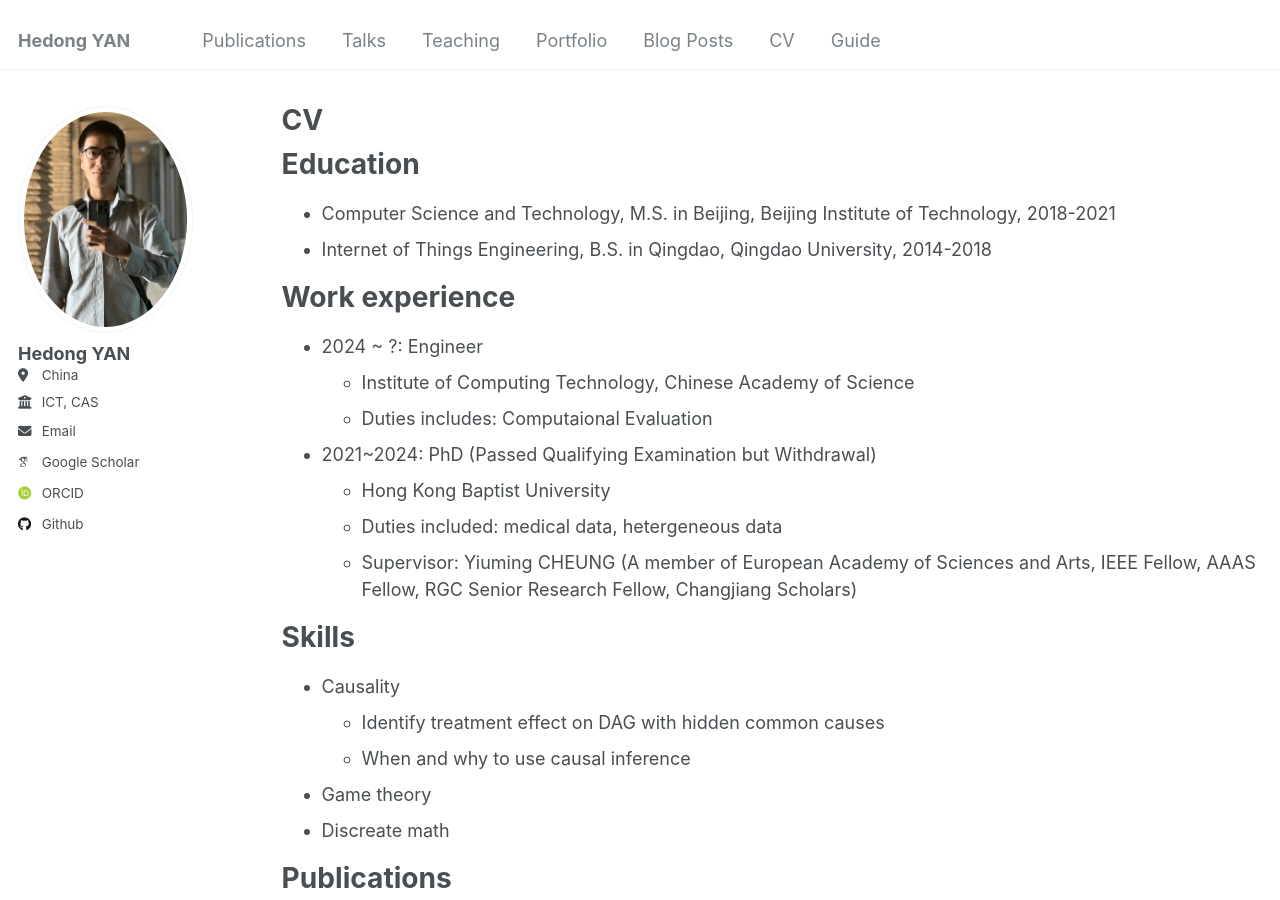
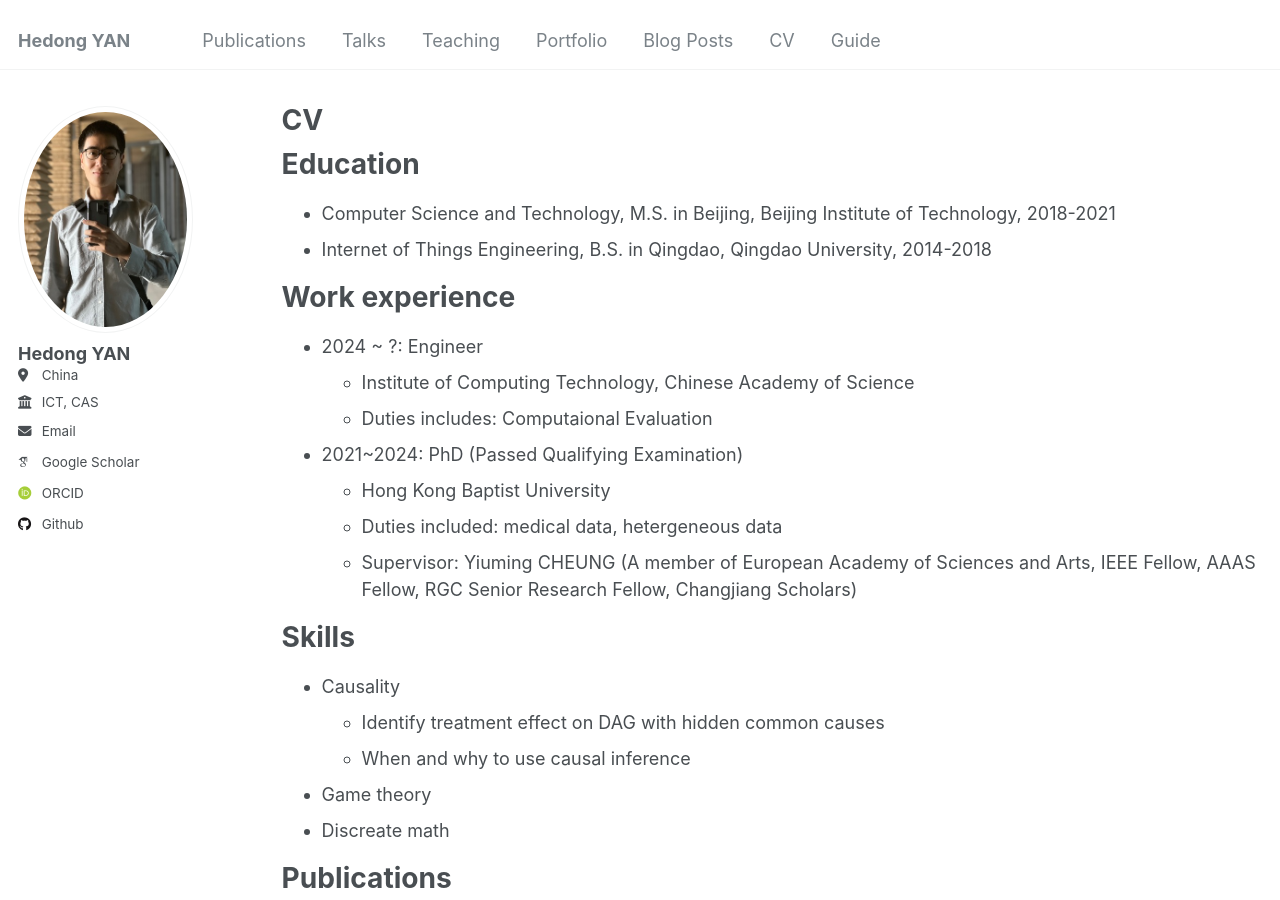
Before and after one commit to hedongyan/hedongyan.github.io, a Jekyll site: the page built from _pages/cv.md, in a window 1280 px wide and 900 px high. Built offline with Jekyll 4.4.1, drawn with Linux system fonts in a browser that asks for light colours; some web fonts are replaced.

Commit message:
Update cv.md

```diff
--- a/_pages/cv.md
+++ b/_pages/cv.md
@@ -20,7 +20,7 @@ Work experience
   * Institute of Computing Technology, Chinese Academy of Science
   * Duties includes: Computaional Evaluation
 
-* 2021~2024: PhD (Passed Qualifying Examination but Withdrawal)
+* 2021~2024: PhD (Passed Qualifying Examination)
   * Hong Kong Baptist University
   * Duties included: medical data, hetergeneous data
   * Supervisor: Yiuming CHEUNG (A member of European Academy of Sciences and Arts, IEEE Fellow, AAAS Fellow, RGC Senior Research Fellow, Changjiang Scholars)
```
